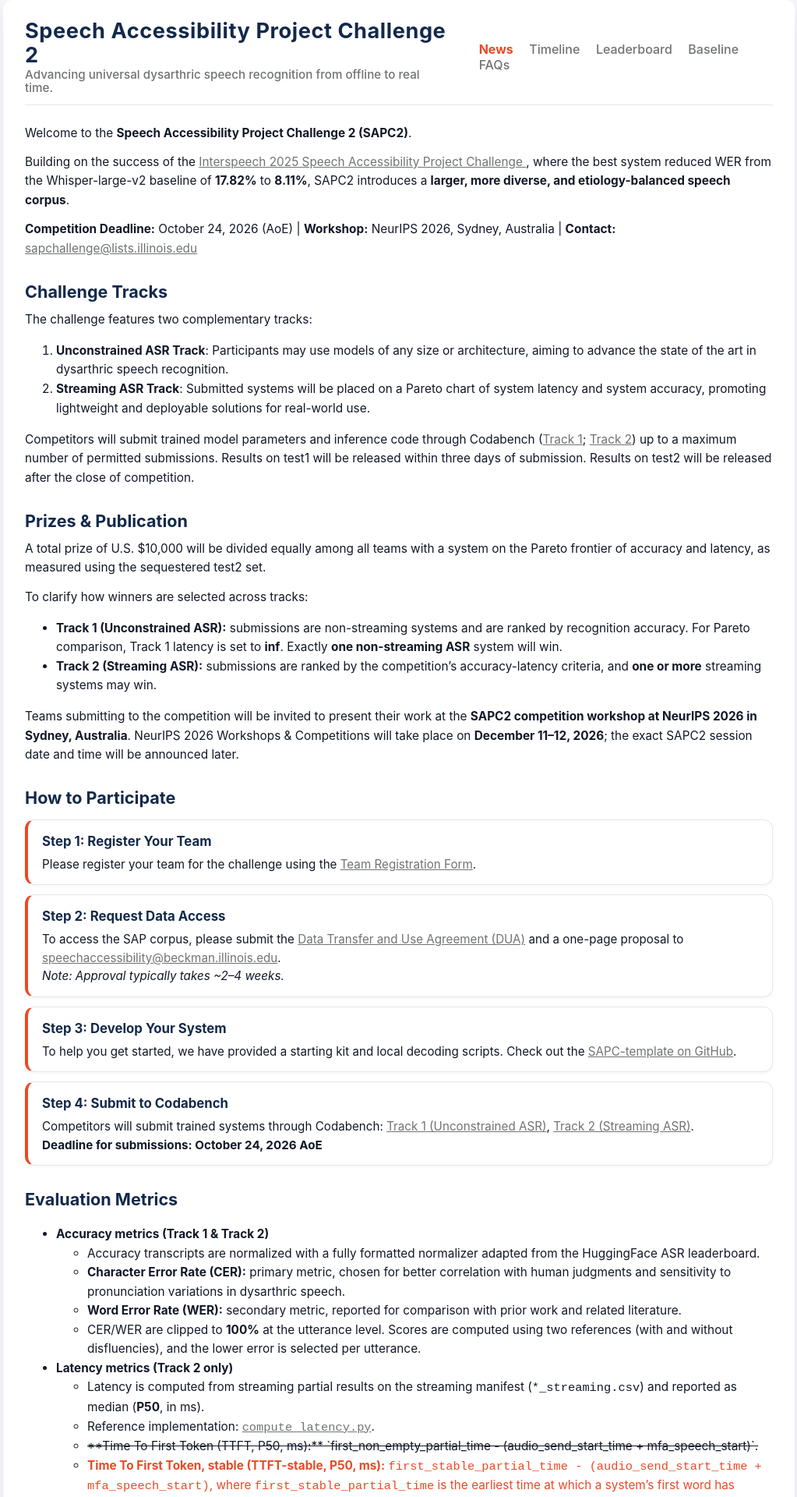
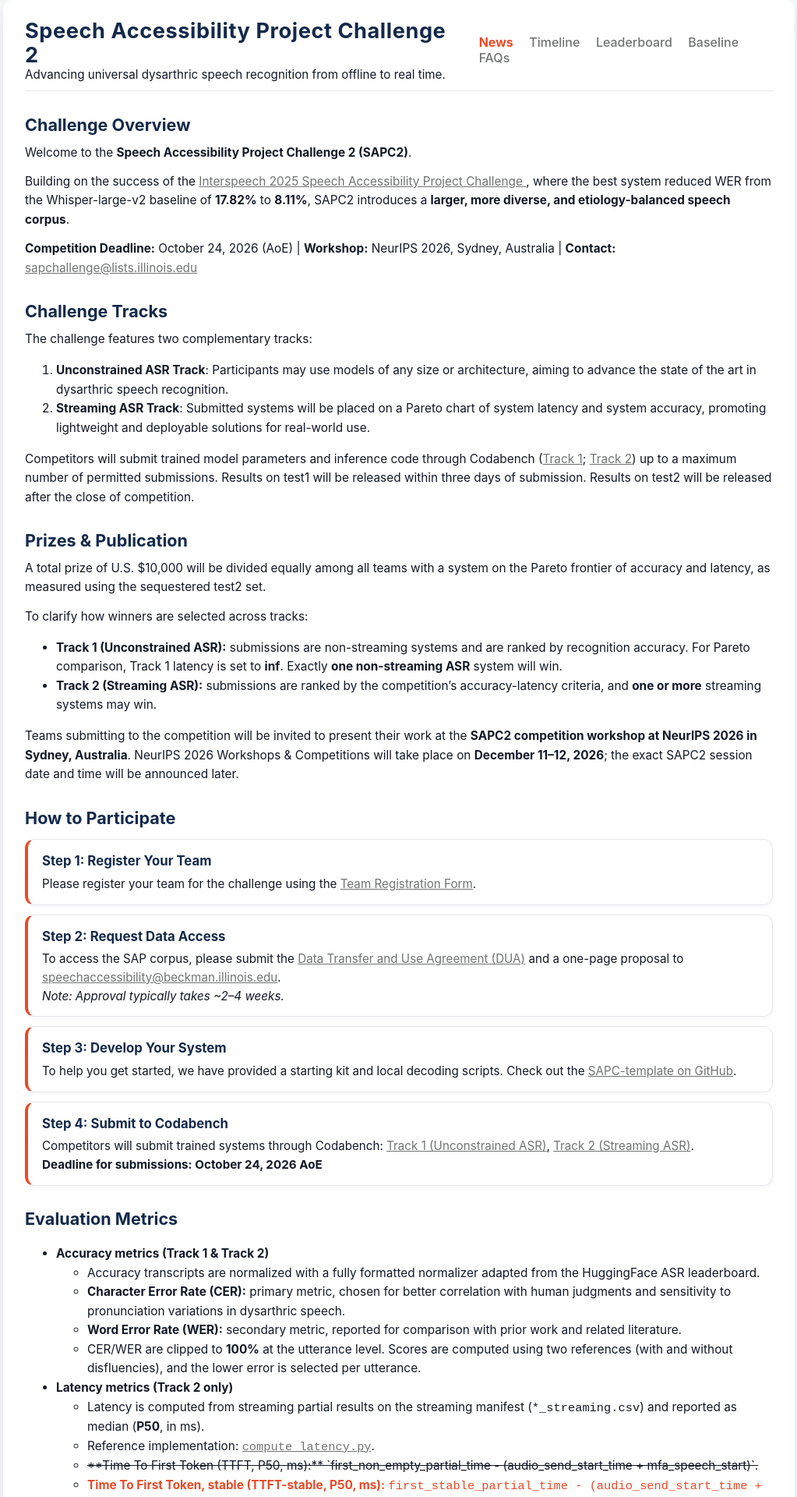
Before and after one commit to xiuwenz2/SAPC2-website, a Jekyll site: the page built from index.md, in a window 1280 px wide. Shown: the top 1920 px of the page at 78% size, without its empty margins (128-1151 px from the left). Built offline with Jekyll 4.4.1, drawn with Linux system fonts in a browser that asks for light colours.

Commit message:
Improve website layout and organization

```diff
--- a/assets/css/style.css
+++ b/assets/css/style.css
@@ -47,8 +47,8 @@ body {
 .site-subtitle {
   margin: 0;
   font-size: 0.95rem;
-  font-weight: 500;
-  color: #707372;
+  font-weight: 400;
+  color: #111827;
   line-height: 1.15;
 }
 
--- a/index.md
+++ b/index.md
@@ -5,6 +5,7 @@ subtitle: "Advancing universal dysarthric speech recognition from offline to rea
 is_home: true
 ---
 
+## <a id="call"></a>Challenge Overview
 <p>
   Welcome to the <strong>Speech Accessibility Project Challenge 2 (SAPC2)</strong>.
 </p>
```
